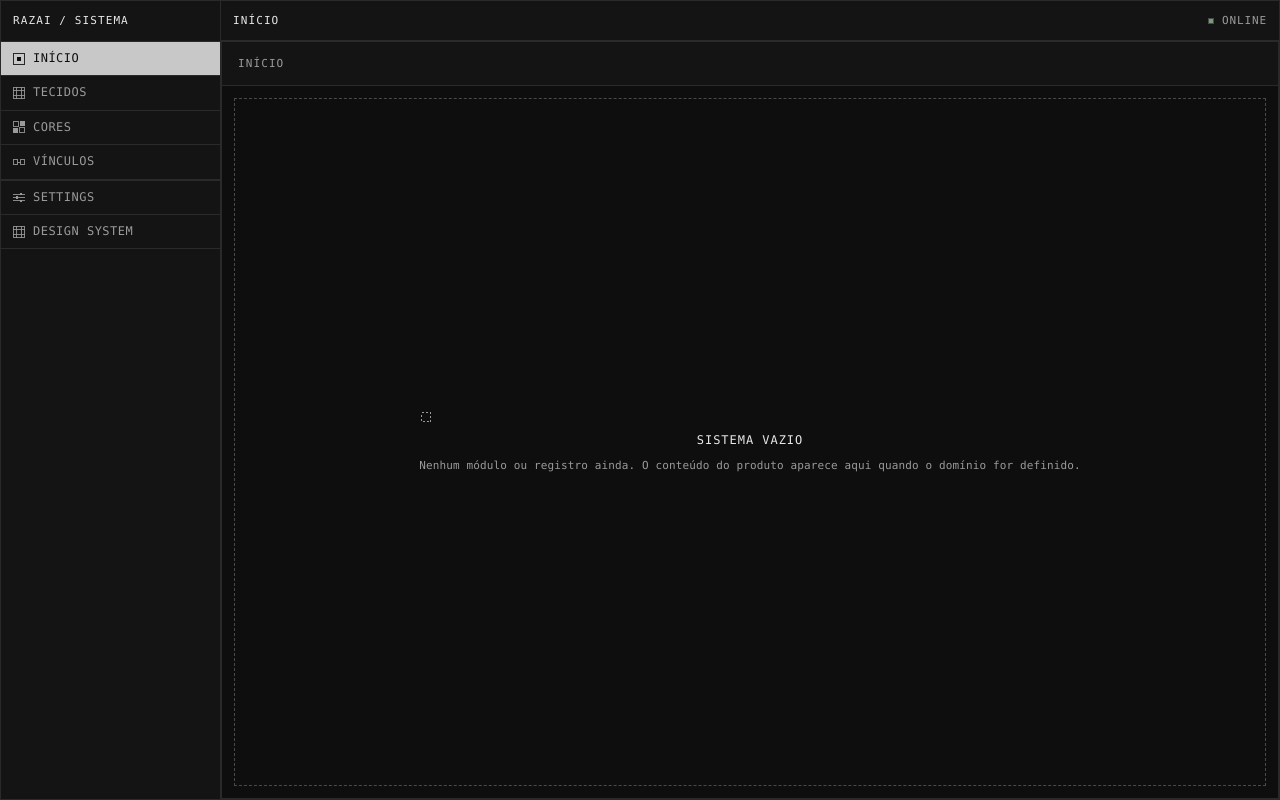
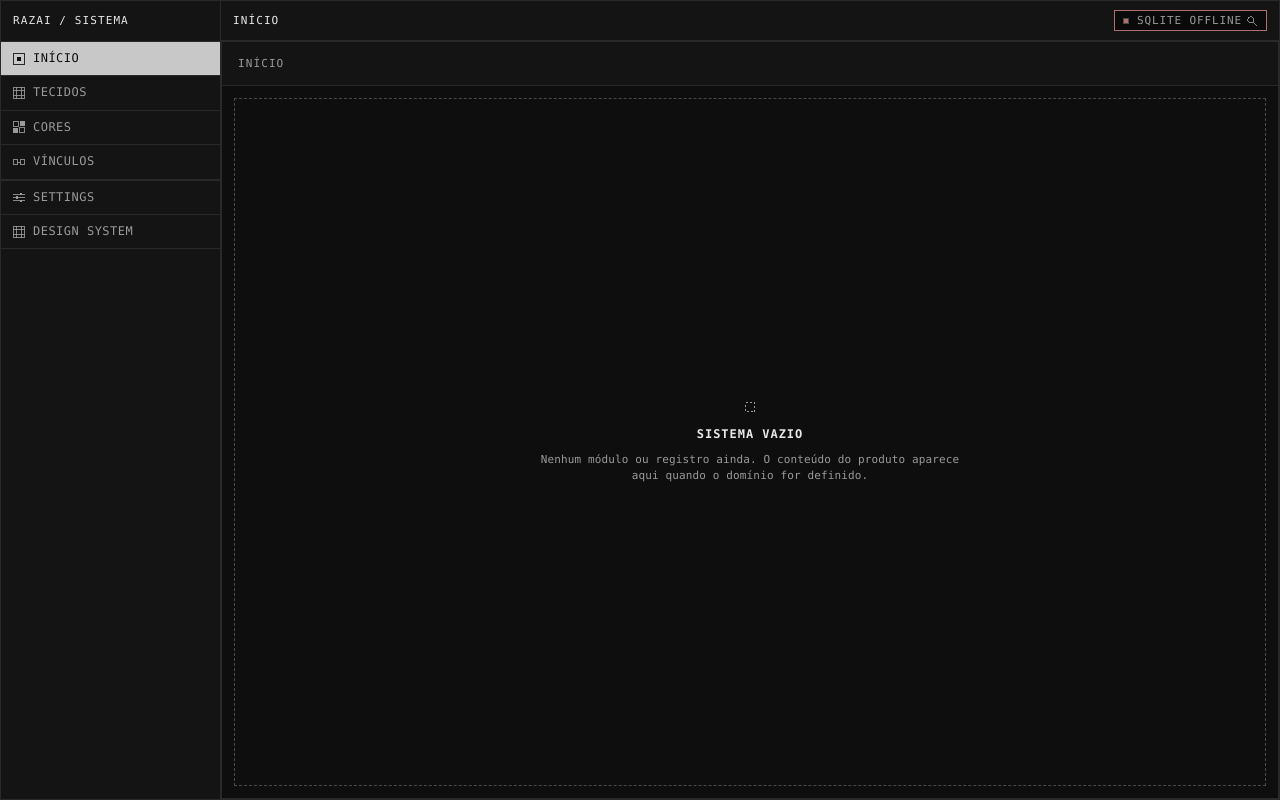
Before and after one commit to xrazai/razai-sistema, a Svelte app: page / in a window 1280 px wide. Built offline with nearby package versions, Linux system fonts and the light colour scheme.

Commit message:
feat: handle IPC and DB errors with Status and EmptyState (#8)

```diff
--- a/src/renderer/design-system/compositions/EmptyState.svelte
+++ b/src/renderer/design-system/compositions/EmptyState.svelte
@@ -1,23 +1,64 @@
 <script lang="ts">
+  import type { Snippet } from 'svelte'
   import Icon from '../primitives/Icon.svelte'
   import Stack from '../layout/Stack.svelte'
+  import Button from '../controls/Button.svelte'
+
+  type Tone = 'neutral' | 'danger' | 'warn' | 'ok'
 
   type Props = {
     title?: string
     description?: string
+    icon?: string
+    tone?: Tone
+    actionLabel?: string
+    actionIcon?: string
+    onaction?: () => void
+    actions?: Snippet
+    children?: Snippet
   }
 
   let {
     title = 'Sem dados',
-    description = 'Nada para exibir neste compartimento.'
+    description = 'Nada para exibir neste compartimento.',
+    icon = 'empty',
+    tone = 'neutral',
+    actionLabel,
+    actionIcon,
+    onaction,
+    actions,
+    children
   }: Props = $props()
 </script>
 
-<div class="empty">
+<div class="empty" data-tone={tone}>
   <Stack gap="2">
-    <Icon name="empty" />
+    <div class="icon-wrap">
+      <Icon name={icon} />
+    </div>
     <div class="title">{title}</div>
     <div class="desc">{description}</div>
+
+    {#if children}
+      <div class="extra-content">
+        {@render children()}
+      </div>
+    {/if}
+
+    {#if actions}
+      <div class="actions">
+        {@render actions()}
+      </div>
+    {:else if actionLabel && onaction}
+      <div class="actions">
+        <Button variant="secondary" size="sm" onclick={onaction}>
+          {#if actionIcon}
+            <Icon name={actionIcon} size="sm" />
+          {/if}
+          <span>{actionLabel}</span>
+        </Button>
+      </div>
+    {/if}
   </Stack>
 </div>
 
@@ -26,20 +67,70 @@
     display: flex;
     align-items: center;
     justify-content: center;
-    min-height: 120px;
-    padding: var(--space-5);
+    min-height: 140px;
+    padding: var(--space-5) var(--space-4);
     border: var(--border-width) dashed var(--color-border-strong);
+    background: var(--color-bg);
     text-align: center;
+    box-sizing: border-box;
+    width: 100%;
+  }
+
+  .empty[data-tone='danger'] {
+    border-color: var(--color-danger);
+    background: var(--color-bg-sunken);
+  }
+
+  .empty[data-tone='danger'] .title {
+    color: var(--color-danger);
+  }
+
+  .empty[data-tone='danger'] .icon-wrap :global(.icon) {
+    color: var(--color-danger);
+  }
+
+  .empty[data-tone='warn'] {
+    border-color: var(--color-warn);
+  }
+
+  .empty[data-tone='warn'] .title {
+    color: var(--color-warn);
+  }
+
+  .empty[data-tone='warn'] .icon-wrap :global(.icon) {
+    color: var(--color-warn);
+  }
+
+  .icon-wrap {
+    display: flex;
+    justify-content: center;
+    margin-bottom: var(--space-1);
   }
 
   .title {
     font-size: var(--text-sm);
     letter-spacing: var(--tracking-label);
     text-transform: uppercase;
+    font-weight: 600;
+    color: var(--color-fg);
   }
 
   .desc {
     font-size: var(--text-xs);
     color: var(--color-fg-muted);
+    font-family: var(--font-mono);
+    max-width: 440px;
+    line-height: var(--leading-normal);
+  }
+
+  .extra-content {
+    margin-top: var(--space-2);
+  }
+
+  .actions {
+    margin-top: var(--space-2);
+    display: flex;
+    justify-content: center;
+    gap: var(--space-2);
   }
 </style>
--- a/src/renderer/features/settings/components/DatabaseSettings.svelte
+++ b/src/renderer/features/settings/components/DatabaseSettings.svelte
@@ -4,37 +4,98 @@
   import Stack from '../../../design-system/layout/Stack.svelte'
   import Label from '../../../design-system/primitives/Label.svelte'
   import Status from '../../../design-system/data-display/Status.svelte'
+  import Button from '../../../design-system/controls/Button.svelte'
+  import Badge from '../../../design-system/data-display/Badge.svelte'
+  import Icon from '../../../design-system/primitives/Icon.svelte'
+  import type { DbHealth } from '../../../../shared/types'
 
-  let schemaVersion = $state('…')
-  let ok = $state(false)
+  let dbHealth = $state<DbHealth | null>(null)
+  let isLoading = $state(true)
 
-  onMount(async () => {
+  async function refreshHealth() {
+    isLoading = true
     try {
-      const health = await window.razai.getDbHealth()
-      schemaVersion = health.schemaVersion
-      ok = health.ok
-    } catch {
-      schemaVersion = 'unavailable'
-      ok = false
+      if (typeof window !== 'undefined' && window.razai?.getDbHealth) {
+        dbHealth = await window.razai.getDbHealth()
+      } else {
+        dbHealth = { ok: false, schemaVersion: 'browser', error: 'Modo navegador (window.razai indisponível)' }
+      }
+    } catch (err: any) {
+      dbHealth = { ok: false, schemaVersion: 'none', error: err?.message || 'Erro ao chamar IPC db:health' }
+    } finally {
+      isLoading = false
     }
+  }
+
+  onMount(() => {
+    refreshHealth()
   })
 </script>
 
-<Inspector title="Database">
+<Inspector title="Banco de Dados (SQLite)">
   <Stack gap="3">
-    <div>
-      <Label text="Status" />
-      <Status label={ok ? 'Connected' : 'Error'} tone={ok ? 'ok' : 'danger'} />
+    <div class="field-item">
+      <Label text="Status da Conexão" />
+      <div class="status-row">
+        <Status
+          label={dbHealth?.ok ? 'CONECTADO (ONLINE)' : 'ERRO DE CONEXÃO'}
+          tone={dbHealth?.ok ? 'ok' : 'danger'}
+        />
+        <Button variant="ghost" size="sm" onclick={refreshHealth} disabled={isLoading}>
+          <Icon name="search" size="sm" />
+          <span>{isLoading ? 'Testando...' : 'Testar Conexão'}</span>
+        </Button>
+      </div>
     </div>
-    <div>
-      <Label text="Schema version" />
-      <div class="value numeric">{schemaVersion}</div>
+
+    <div class="field-item">
+      <Label text="Versão do Schema / Migrations" />
+      <div class="value numeric">{dbHealth?.schemaVersion ? `v${dbHealth.schemaVersion}` : '—'}</div>
     </div>
+
+    {#if dbHealth?.timestamp}
+      <div class="field-item">
+        <Label text="Última Checagem" />
+        <div class="caption">{new Date(dbHealth.timestamp).toLocaleTimeString('pt-BR')}</div>
+      </div>
+    {/if}
+
+    {#if dbHealth?.error}
+      <div class="field-item error-box">
+        <Label text="Detalhes da Falha" />
+        <Badge text={dbHealth.error} tone="danger" />
+      </div>
+    {/if}
   </Stack>
 </Inspector>
 
 <style>
+  .field-item {
+    display: flex;
+    flex-direction: column;
+    gap: var(--space-1);
+  }
+
+  .status-row {
+    display: flex;
+    align-items: center;
+    justify-content: space-between;
+    gap: var(--space-2);
+  }
+
   .value {
     font-size: var(--text-md);
+    color: var(--color-fg);
+    font-family: var(--font-mono);
+  }
+
+  .caption {
+    font-size: var(--text-xs);
+    color: var(--color-fg-muted);
+    font-family: var(--font-mono);
+  }
+
+  .error-box {
+    margin-top: var(--space-2);
   }
 </style>
--- a/src/renderer/features/tecidos/TecidosPage.svelte
+++ b/src/renderer/features/tecidos/TecidosPage.svelte
@@ -6,6 +6,7 @@
   import Button from '../../design-system/controls/Button.svelte'
   import Table, { type Column } from '../../design-system/data-display/Table.svelte'
   import Badge from '../../design-system/data-display/Badge.svelte'
+  import EmptyState from '../../design-system/compositions/EmptyState.svelte'
   import TecidosCadastroPage from './TecidosCadastroPage.svelte'
   import TecidosDetalhesPage from './TecidosDetalhesPage.svelte'
   import { generateTecidoSku } from './utils'
@@ -201,8 +202,20 @@
           </div>
         </div>
 
-        <!-- Tabela padrão de itens -->
+        <!-- Tabela padrão de itens ou estado de erro -->
         <div class="table-container">
+          {#if errorMsg && tecidos.length === 0}
+            <div class="error-container">
+              <EmptyState
+                title="Falha na Comunicação com o Banco de Dados"
+                description={errorMsg}
+                tone="danger"
+                actionLabel="Tentar Novamente"
+                actionIcon="search"
+                onaction={() => loadTecidos(searchTerm)}
+              />
+            </div>
+          {:else}
             <Table
               {columns}
               rows={tecidos}
@@ -230,6 +243,7 @@
                 {/if}
               {/snippet}
             </Table>
+          {/if}
         </div>
 
         <!-- Barra de rodapé informativa -->
@@ -339,6 +353,15 @@
     width: 100%;
   }
 
+  .error-container {
+    padding: var(--space-6) var(--space-4);
+    display: flex;
+    justify-content: center;
+    align-items: center;
+    height: 100%;
+    box-sizing: border-box;
+  }
+
   .code {
     font-weight: 700;
     color: var(--color-accent);
--- a/src/renderer/shell/AppTopbar.svelte
+++ b/src/renderer/shell/AppTopbar.svelte
@@ -1,6 +1,9 @@
 <script lang="ts">
+  import { onMount } from 'svelte'
   import Topbar from '../design-system/navigation/Topbar.svelte'
   import Status from '../design-system/data-display/Status.svelte'
+  import Icon from '../design-system/primitives/Icon.svelte'
+  import type { DbHealth } from '../../shared/types'
 
   type Route = 'dashboard' | 'tecidos' | 'cores' | 'vinculos' | 'settings' | 'design-system'
 
@@ -18,8 +21,75 @@
     settings: 'Settings',
     'design-system': 'Design System'
   }
+
+  let dbHealth = $state<DbHealth | null>(null)
+  let isChecking = $state(false)
+
+  async function checkHealth() {
+    isChecking = true
+    try {
+      if (typeof window !== 'undefined' && window.razai?.getDbHealth) {
+        dbHealth = await window.razai.getDbHealth()
+      } else {
+        dbHealth = { ok: false, schemaVersion: 'browser', error: 'Ambiente web (sem IPC Electron)' }
+      }
+    } catch (err: any) {
+      dbHealth = { ok: false, schemaVersion: 'none', error: err?.message || 'Falha de comunicação IPC' }
+    } finally {
+      isChecking = false
+    }
+  }
+
+  onMount(() => {
+    checkHealth()
+    const interval = setInterval(checkHealth, 30000)
+    return () => clearInterval(interval)
+  })
 </script>
 
 <Topbar title={titles[route]}>
-  <Status label="Online" tone="ok" />
+  <div class="topbar-status" title={dbHealth?.error || (dbHealth?.ok ? `SQLite v${dbHealth.schemaVersion} conectado` : 'Clique para revalidar conexão')}>
+    {#if isChecking && !dbHealth}
+      <Status label="Conectando..." tone="warn" />
+    {:else if dbHealth?.ok}
+      <button class="status-btn" onclick={checkHealth} aria-label="Revalidar conexão SQLite">
+        <Status label="SQLite Online" tone="ok" />
+      </button>
+    {:else}
+      <button class="status-btn offline" onclick={checkHealth} aria-label="Reconectar banco de dados">
+        <Status label="SQLite Offline" tone="danger" />
+        <Icon name="search" size="sm" />
+      </button>
+    {/if}
+  </div>
 </Topbar>
+
+<style>
+  .topbar-status {
+    display: flex;
+    align-items: center;
+  }
+
+  .status-btn {
+    display: inline-flex;
+    align-items: center;
+    gap: var(--space-1);
+    background: transparent;
+    border: none;
+    padding: 2px var(--space-1);
+    cursor: pointer;
+    font-family: inherit;
+    color: inherit;
+    transition: opacity var(--motion-fast);
+  }
+
+  .status-btn:hover {
+    opacity: 0.8;
+  }
+
+  .status-btn.offline {
+    padding: 2px var(--space-2);
+    border: var(--border-width) solid var(--color-danger);
+    background: var(--color-bg-sunken);
+  }
+</style>
--- a/src/shared/types.ts
+++ b/src/shared/types.ts
@@ -6,6 +6,8 @@ export type AppInfo = {
 export type DbHealth = {
   ok: boolean
   schemaVersion: string
+  error?: string
+  timestamp?: string
 }
 
 export type TecidoRecord = {
```
Also changed, not shown: src/main/ipc/handlers.ts (+16 -6 lines), 1 other file (tests, documents, lock files or other folders). Lines whose indentation alone changed are shown as unchanged.
